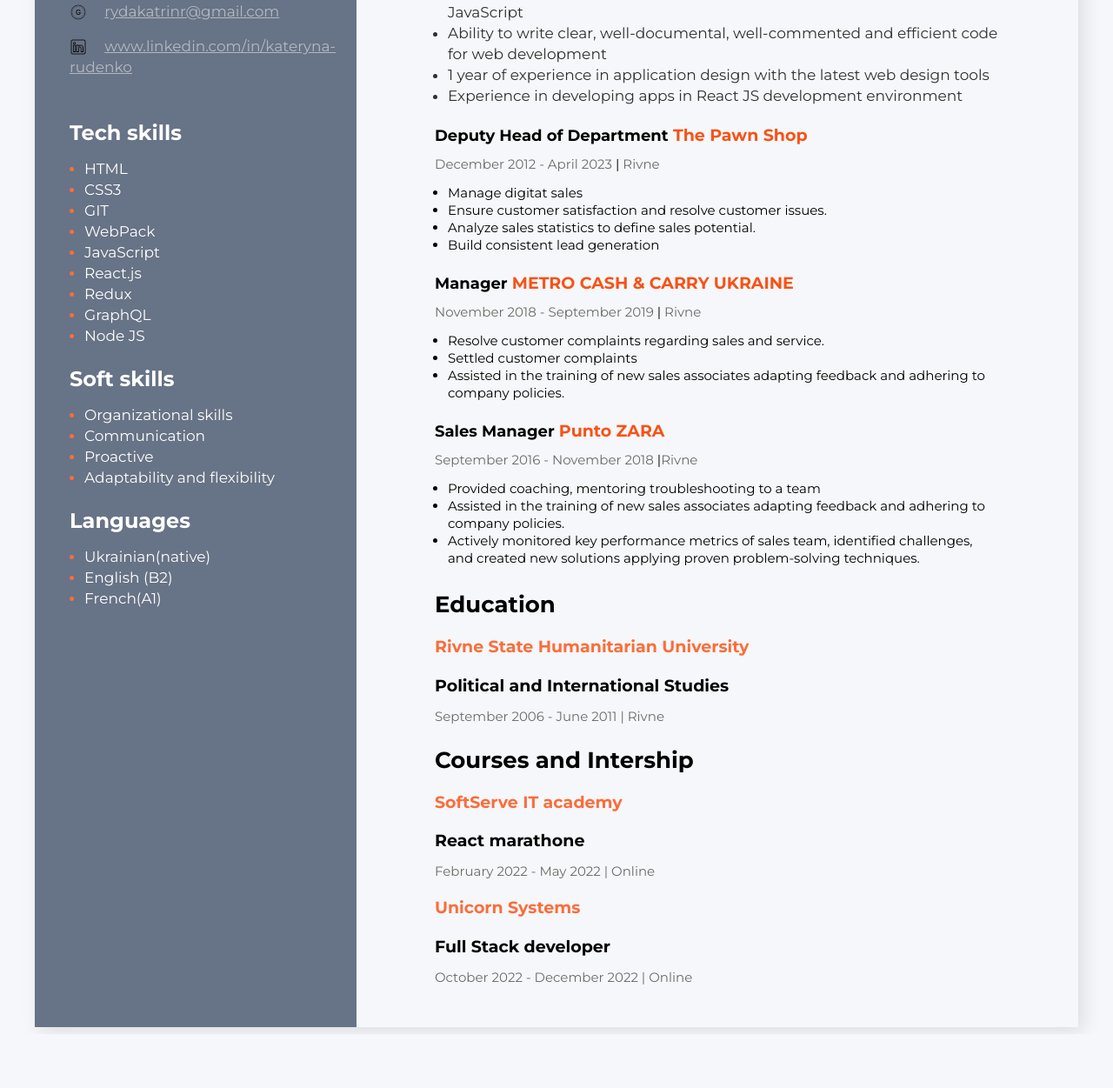
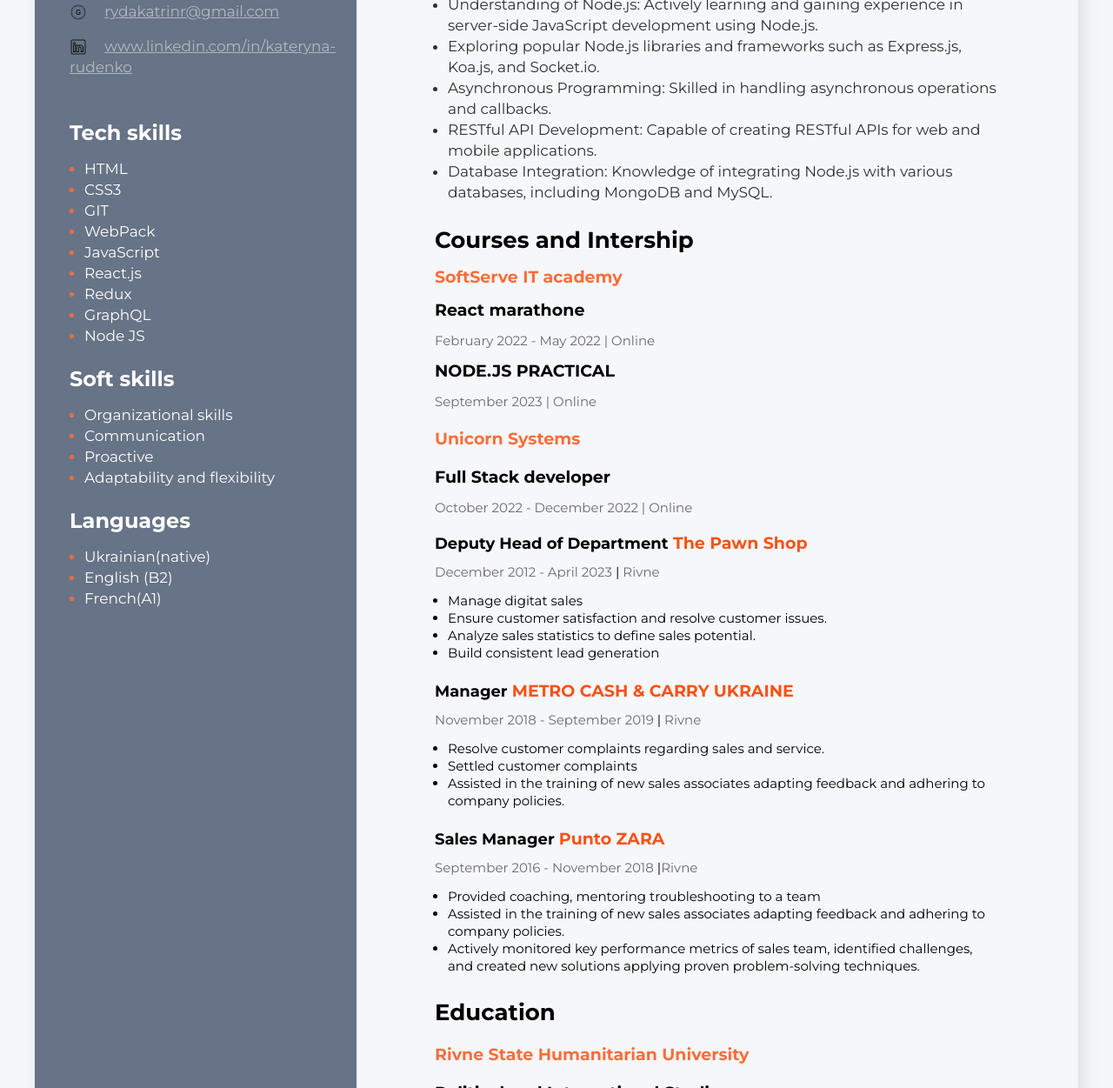
Before and after one commit to Kate70/Resume, a website: page index.html in a window 1280 px wide. Shown: the part 748-1999 px from the top of the page at 87% size. Before the commit the page ends 1937 px from the top, so only its background shows below. Drawn offline with Linux system fonts and the light colour scheme.

Commit message:
Update index.html

```diff
--- a/index.html
+++ b/index.html
@@ -21,11 +21,11 @@
           <h1 class="about-name">Kateryna Rudenko</h1>
 
           <p class="about-description">
-            Junior Full Stack developer Developer searches for an opportunity where I can enhance my skillset in different technologies to develop and implement solutions to meet business needs. Motivated individual with passion and vast knowledge of JS, HTML,CSS, React and other technologies.
+            Aspiring Junior Full Stack Developer seeking opportunities to expand my skill set across various technologies and apply them to address business challenges. I'm a motivated individual with a strong passion for technology, backed by knowledge in JavaScript, HTML, CSS, React, Node.js and a range of other technologies.
           </p>
         </div>
         <!-- Projects -->
-        <div class="projects">
+        <!-- <div class="projects">
           <h3 class="title">Projects</h3>
           <ol class="projects-list">
 
@@ -65,7 +65,7 @@
               >.....<span class="project-bracket">[</span> HTML5, CSS3<span class="project-bracket">]</span>
             </li>-->
 
-            <li  class="project-item">
+            <!-- <li  class="project-item">
               <span class="project">
                 <a href="https://kate70.github.io/apple/" class="project-link"
                 >https://kate70.github.io/apple/</a
@@ -81,8 +81,8 @@
             </li>
 
 
-          </ol>
-        </div>
+          </ol> -->
+
         <!-- Work -->
         <div class="work">
           <h3 class="title">Work Experience</h3>
@@ -98,6 +98,26 @@
               <li class="work-list-item">Experience in developing apps in React JS development environment
               </li>
             </ul>
+            <p class="period"><span class="organization" >Node.js and Related Skills</span> </p>
+            <ul class="work-list">
+              <li class="work-list-item">Understanding of Node.js: Actively learning and gaining experience in server-side JavaScript development using Node.js.</li>
+              <li class="work-list-item">Exploring popular Node.js libraries and frameworks such as Express.js, Koa.js, and Socket.io.</li>
+              <li class="work-list-item">Asynchronous Programming: Skilled in handling asynchronous operations and callbacks.</li>
+              <li class="work-list-item">RESTful API Development: Capable of creating RESTful APIs for web and mobile applications.</li>
+              <li class="work-list-item">Database Integration: Knowledge of integrating Node.js with various databases, including MongoDB and MySQL.
+              </li>
+            </ul>
+          </div>
+          <div class="education">
+            <h2  class="education-title">Courses and Intership</h2>
+            <h3 class="education-name">SoftServe IT academy</h3>
+            <h3 class="education-name-privat">React marathone</h3>
+            <p class="period">February 2022 - May 2022 | Online</p>
+            <h3 class="education-name-privat">NODE.JS PRACTICAL</h3>
+            <p class="period">September 2023  | Online</p>
+            <h4 class="education-name">Unicorn Systems</h4>
+            <h3 class="education-name-privat">Full Stack developer </h3>
+            <p class="period">October 2022 - December 2022 | Online</p>
           </div>
           <div>
             <h4 class="position notfreel">Deputy Head of Department<span class="organization" > The Pawn Shop </span></h4>
@@ -134,6 +154,7 @@
             </ul>
           </div>
         </div>
+
         <!-- Education -->
         <div class="education">
           <h2  class="education-title">Education</h2>
@@ -142,17 +163,9 @@
           <p class="period">September 2006 - June 2011 | Rivne</p>
 
         </div>
-        <div class="education">
-            <h2  class="education-title">Courses and Intership</h2>
-            <h4 class="education-name">SoftServe IT academy</h4>
-            <h3 class="education-name-privat">React marathone</h3>
-            <p class="period">February 2022 - May 2022 | Online</p>
-            <h4 class="education-name">Unicorn Systems</h4>
-            <h3 class="education-name-privat">Full Stack developer </h3>
-            <p class="period">October 2022 - December 2022 | Online</p>
-          </div>
+         <!-- Sidebar -->
+
       </div>
-      <!-- Sidebar -->
       <aside class="sidebar">
         <img src="./img/photo_me5.jpg" alt="photo" class="photo" />
         <!-- Contacts -->
```
